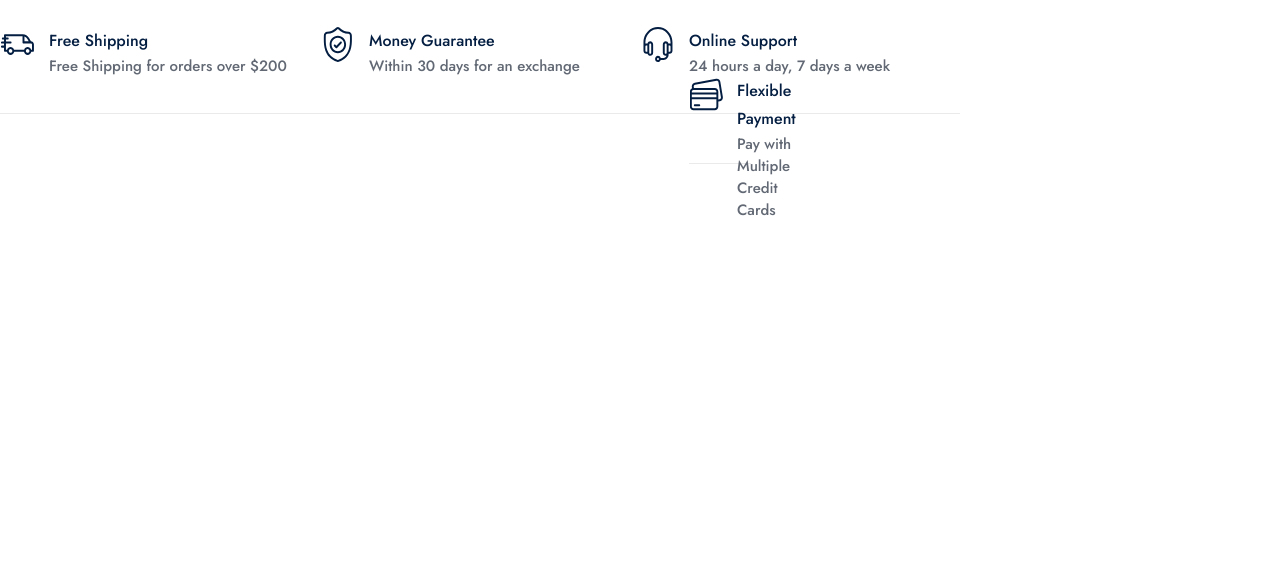
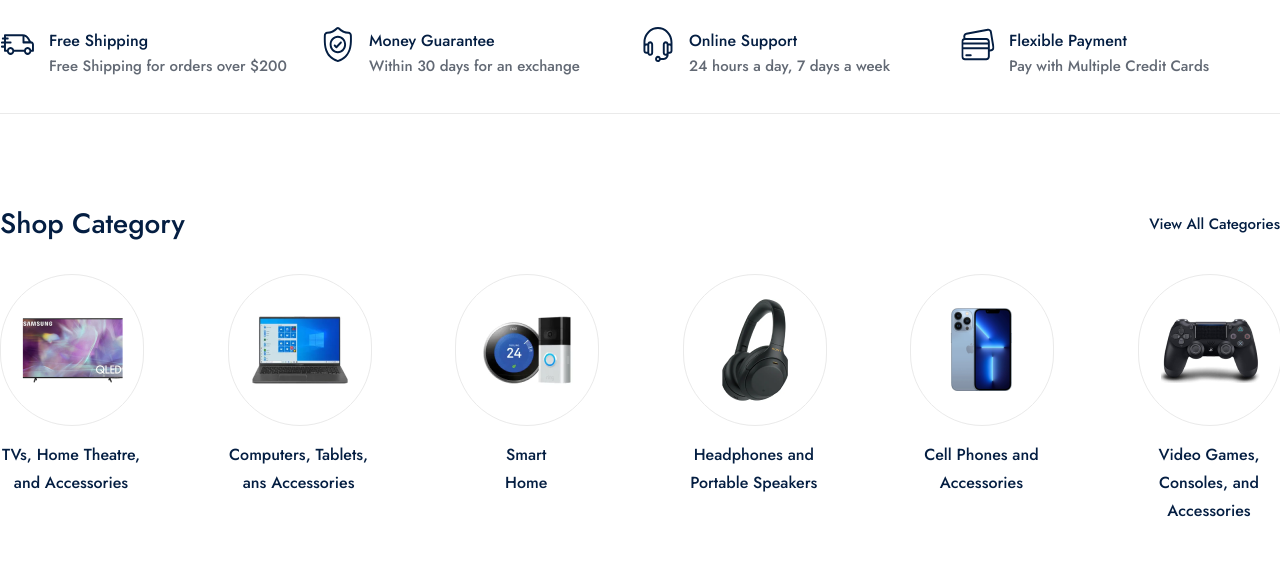
Before and after one commit to dosston27/zenmart, a plain HTML site: page index.html in a window 1280 px wide. Shown: the part 733-1318 px from the top of the page. Before the commit the page ends 954 px from the top, so only its background shows below. Drawn offline with Linux system fonts and the light colour scheme.

Commit message:
feat: completed category section view

```diff
--- a/index.html
+++ b/index.html
@@ -89,7 +89,7 @@
     <div class="home_page">
         <div class="header_frame">
             <div class="container">
-                <div class="header_left">
+              <div class="header_left">
                 <div class="header_content">
                     <div>
                         Special Offer
@@ -115,12 +115,12 @@
                     <div class="header_box">
                         <div class="box_left">
                             <span>Starting from $899.</span>
-                            <p>Health Care Monitor</p>
+                            <p>Hanpicked Headphones</p>
                             <a href="">Shop Now</a>
                             <div class="hover_border"></div>
                         </div>
                         <div class="box_right">
-                            <img src="public/images/images/icons/smart_watch.svg" alt="">
+                            <img src="public/images/images/icons/image 11.png" alt="">
                         </div>
                     </div>
                 </div>
@@ -147,6 +147,8 @@
                     <div class="service_content">
                         <span>Online Support</span>
                         <p>24 hours a day, 7 days a week</p>
+                    </div>
+                </div>
                 <div class="service_box">
                     <img src="public/images/images/icons/credit-card.svg" alt="">
                     <div class="service_content">
@@ -156,6 +158,52 @@
                 </div>
             </div>
         </div>
+        <div class="shop_category_frame">
+            <div class="container">
+                <div class="category_top">
+                    <span>Shop Category</span>
+                    <a href="">View All Categories</a>
+                </div>
+                 <div class="category_wrapper">
+                    <div class="category_box">
+                        <div class="category_imag_box">
+                            <img src="public/images/images/category/tv.png" alt="">
+                        </div>
+                        <span>TVs, Home Theatre, and Accessories</span>
+                    </div>
+                     <div class="category_box">
+                        <div class="category_imag_box">
+                            <img src="public/images/images/category/computer.png" alt="">
+                        </div>
+                        <span>Computers, Tablets, ans Accessories</span>
+                    </div>
+                     <div class="category_box">
+                        <div class="category_imag_box">
+                            <img src="public/images/images/category/smart.png" alt="">
+                        </div>
+                        <span>Smart <br> Home</span>
+                    </div>
+                     <div class="category_box">
+                        <div class="category_imag_box">
+                            <img src="public/images/images/category/headphone.png" alt="">
+                        </div>
+                        <span>Headphones and Portable Speakers</span>
+                    </div>
+                     <div class="category_box">
+                        <div class="category_imag_box">
+                            <img src="public/images/images/category/phone.png" alt="">
+                        </div>
+                        <span>Cell Phones and Accessories</span>
+                    </div>
+                     <div class="category_box">
+                        <div class="category_imag_box">
+                            <img src="public/images/images/category/game.png" alt="">
+                        </div>
+                        <span>Video Games, Consoles, and Accessories</span>
+                    </div>
+                 </div>
+            </div>
+        </div>
     </div>
 
 </body>
--- a/public/css/home.css
+++ b/public/css/home.css
@@ -216,3 +216,86 @@ background: #041e42;
     line-height: 22px;
     color: #626974;
 }
+
+/* Shop category */
+.shop_category_frame {
+    position: relative;
+    margin-top: 90px;
+    width: 100%;
+    height: auto;
+
+    display: flex;
+    justify-content: center;
+}
+.shop_category_frame .container {
+    flex-direction: column;
+}
+.container .category_top {
+    width: 100%;
+    height: auto;
+
+    display: flex;
+    flex-direction: row;
+    justify-content: space-between;
+    align-items: center;
+}
+.category_top span {
+    font-family: "Jost";
+    font-style: normal;
+    font-size: 28px;
+    font-weight: 500;
+    line-height: 40px;
+    color: #041e42;
+}
+.category_top a {
+    font-family: "Jost";
+    font-style: normal;
+    font-size: 15px;
+    font-weight: 500;
+    line-height: 22px;
+    color: #041e42;
+}
+
+.category_top a:hover {
+    border-bottom: 2px solid #041e42;
+}
+.container .category_wrapper {
+    margin-top: 30px;
+    width: 100%;
+    height: auto;
+
+    display: flex;
+    flex-direction: row;
+    justify-content: space-between;
+}
+
+.category_wrapper .category_box {
+    width: 142px;
+    height: auto;
+
+    display: flex;
+    flex-direction: column;
+    cursor: pointer;
+}
+.category_box .category_imag_box {
+    width: 100%;
+    height: 150px;
+
+    display: flex;
+    align-items: center;
+    justify-content: center;
+
+    border: 1px solid #eaeaea;
+    border-radius: 150px;
+}
+.category_box span {
+    margin-top: 15px;
+    font-family: "Jost";
+    font-style: normal;
+    font-size: 16px;
+    font-weight: 500;
+    line-height: 28px;
+    color: #041e42;
+
+    text-align: center;
+}
```
Also changed, not shown: public/images/images/icons/banner-3.png (added), public/images/images/icons/image 11.png (added).
